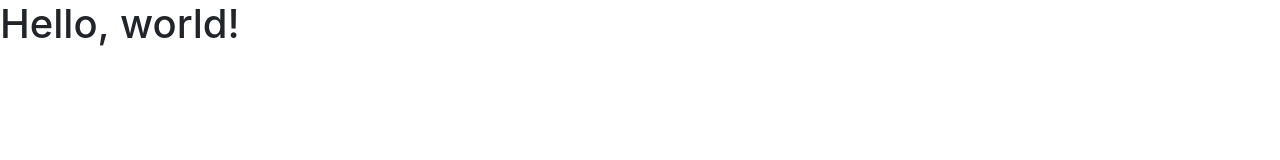
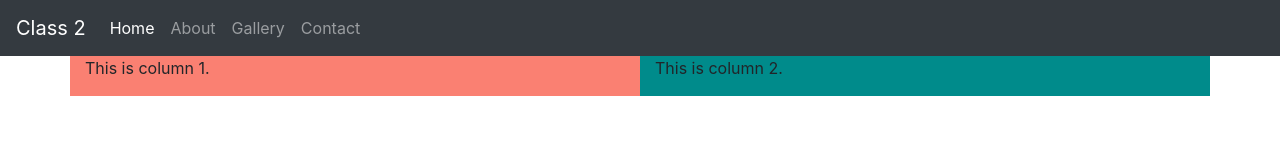
Before and after one commit to JoeDekin/SMCSpring19_WD3, a plain HTML site: page Class2/index.html in a window 1280 px wide. Drawn offline with nearby package versions, Linux system fonts and the light colour scheme.

Commit message:
CSS added, Nav Bar added

```diff
--- a/Class2/index.html
+++ b/Class2/index.html
@@ -6,17 +6,56 @@
     <meta name="viewport" content="width=device-width, initial-scale=1, shrink-to-fit=no">
 
     <!-- Bootstrap CSS -->
-    <link rel="stylesheet" href="https://stackpath.bootstrapcdn.com/bootstrap/4.3.0/css/bootstrap.min.css" integrity="sha384-PDle/QlgIONtM1aqA2Qemk5gPOE7wFq8+Em+G/hmo5Iq0CCmYZLv3fVRDJ4MMwEA" crossorigin="anonymous">
-
-    <title>Goodbye, Sky!</title>
+    <link rel="stylesheet" href="https://stackpath.bootstrapcdn.com/bootstrap/4.3.1/css/bootstrap.min.css" integrity="sha384-ggOyR0iXCbMQv3Xipma34MD+dH/1fQ784/j6cY/iJTQUOhcWr7x9JvoRxT2MZw1T" crossorigin="anonymous">
+ <link rel="stylesheet" href="main.css">
+    <title>Hello, world!</title>
   </head>
   <body>
-    <h1>Hello, world!</h1>
+      <nav class="navbar navbar-expand-md navbar-dark bg-dark">
+          <a class="navbar-brand" href="#">Class 2</a>
+          <button class="navbar-toggler" type="button" data-toggle="collapse" data-target="#navbarCollapse" aria-controls="navbarCollapse" aria-expanded="false" aria-label="Toggle navigation">
+            <span class="navbar-toggler-icon"></span>
+          </button>
+          <div class="collapse navbar-collapse" id="navbarCollapse">
+            <ul class="navbar-nav mr-auto">
+              <li class="nav-item active">
+                <a class="nav-link" href="index.html">Home <span class="sr-only">(current)</span></a>
+              </li>
+              <li class="nav-item">
+                <a class="nav-link" href="#">About</a>
+              </li>
+              <li class="nav-item">
+                  <a class="nav-link" href="#">Gallery</a>
+                </li>
+                <li class="nav-item">
+                    <a class="nav-link" href="#">Contact</a>
+                  </li>
+
+
+            </ul>
+            <form class="form-inline mt-2 mt-md-0">
+
+            </form>
+          </div>
+        </nav>
+
+    <div class="container">
+      <div class="row">
+        <div class="col-12 col-md-6">
+<p>This is column 1.</p>
+        </div>
+        <div class="col-12 col-md-6">
+          <p>This is column 2.</p>
+
+        </div>
+
+      </div>
+    </div>
 
     <!-- Optional JavaScript -->
     <!-- jQuery first, then Popper.js, then Bootstrap JS -->
     <script src="https://code.jquery.com/jquery-3.3.1.slim.min.js" integrity="sha384-q8i/X+965DzO0rT7abK41JStQIAqVgRVzpbzo5smXKp4YfRvH+8abtTE1Pi6jizo" crossorigin="anonymous"></script>
     <script src="https://cdnjs.cloudflare.com/ajax/libs/popper.js/1.14.7/umd/popper.min.js" integrity="sha384-UO2eT0CpHqdSJQ6hJty5KVphtPhzWj9WO1clHTMGa3JDZwrnQq4sF86dIHNDz0W1" crossorigin="anonymous"></script>
-    <script src="https://stackpath.bootstrapcdn.com/bootstrap/4.3.0/js/bootstrap.min.js" integrity="sha384-7aThvCh9TypR7fIc2HV4O/nFMVCBwyIUKL8XCtKE+8xgCgl/PQGuFsvShjr74PBp" crossorigin="anonymous"></script>
+    <script src="https://stackpath.bootstrapcdn.com/bootstrap/4.3.1/js/bootstrap.min.js" integrity="sha384-JjSmVgyd0p3pXB1rRibZUAYoIIy6OrQ6VrjIEaFf/nJGzIxFDsf4x0xIM+B07jRM" crossorigin="anonymous"></script>
   </body>
 </html>
--- /dev/null
+++ b/Class2/main.css
@@ -0,0 +1,15 @@
+.container{
+    background-color: dodgerblue;
+}
+
+.row {
+    background-color: cornsilk;
+}
+
+[class^="col-"]:first-child {
+    background-color:salmon; ;
+}
+
+[class^="col-"]:last-child {
+    background-color: darkcyan;
+}
```
